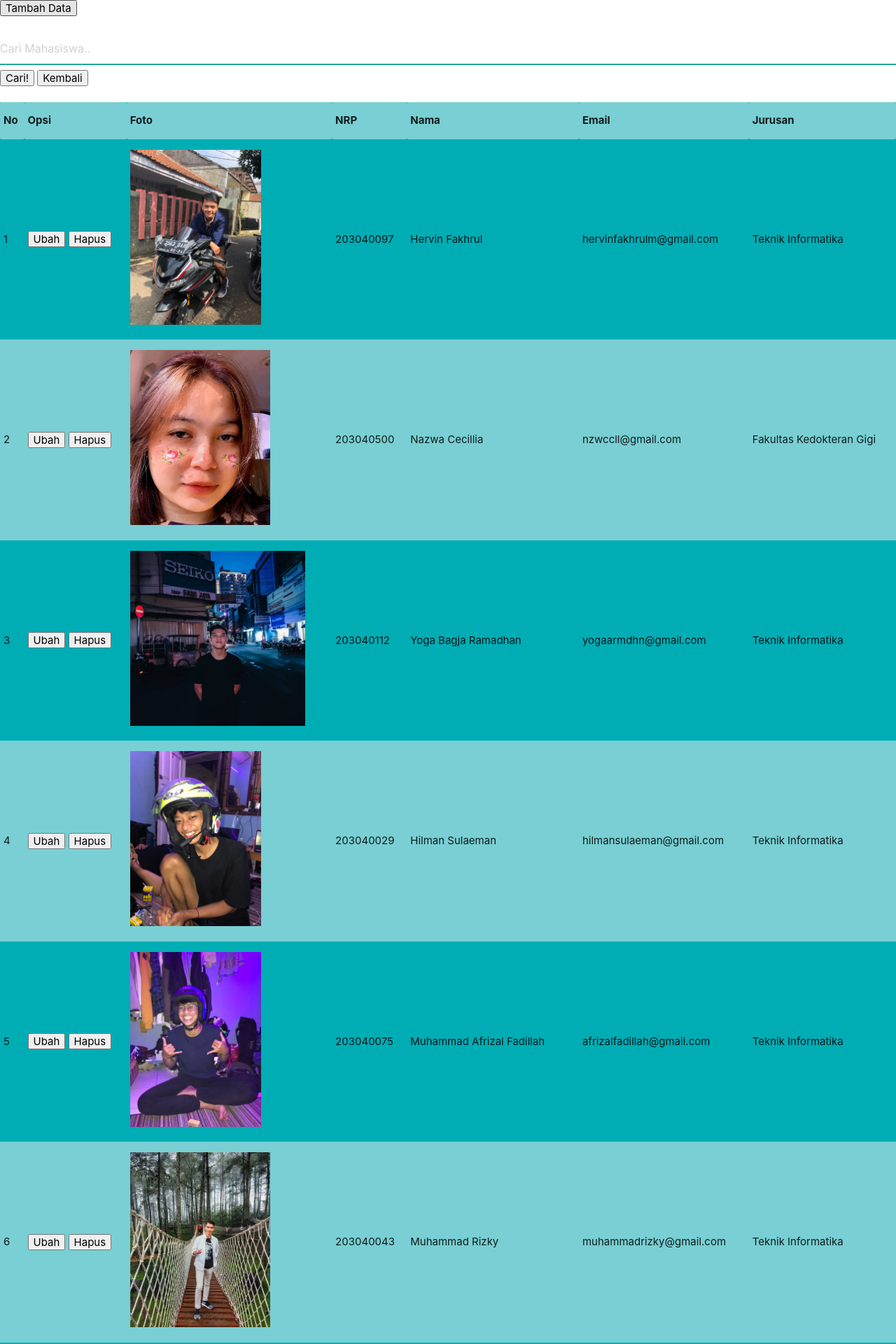
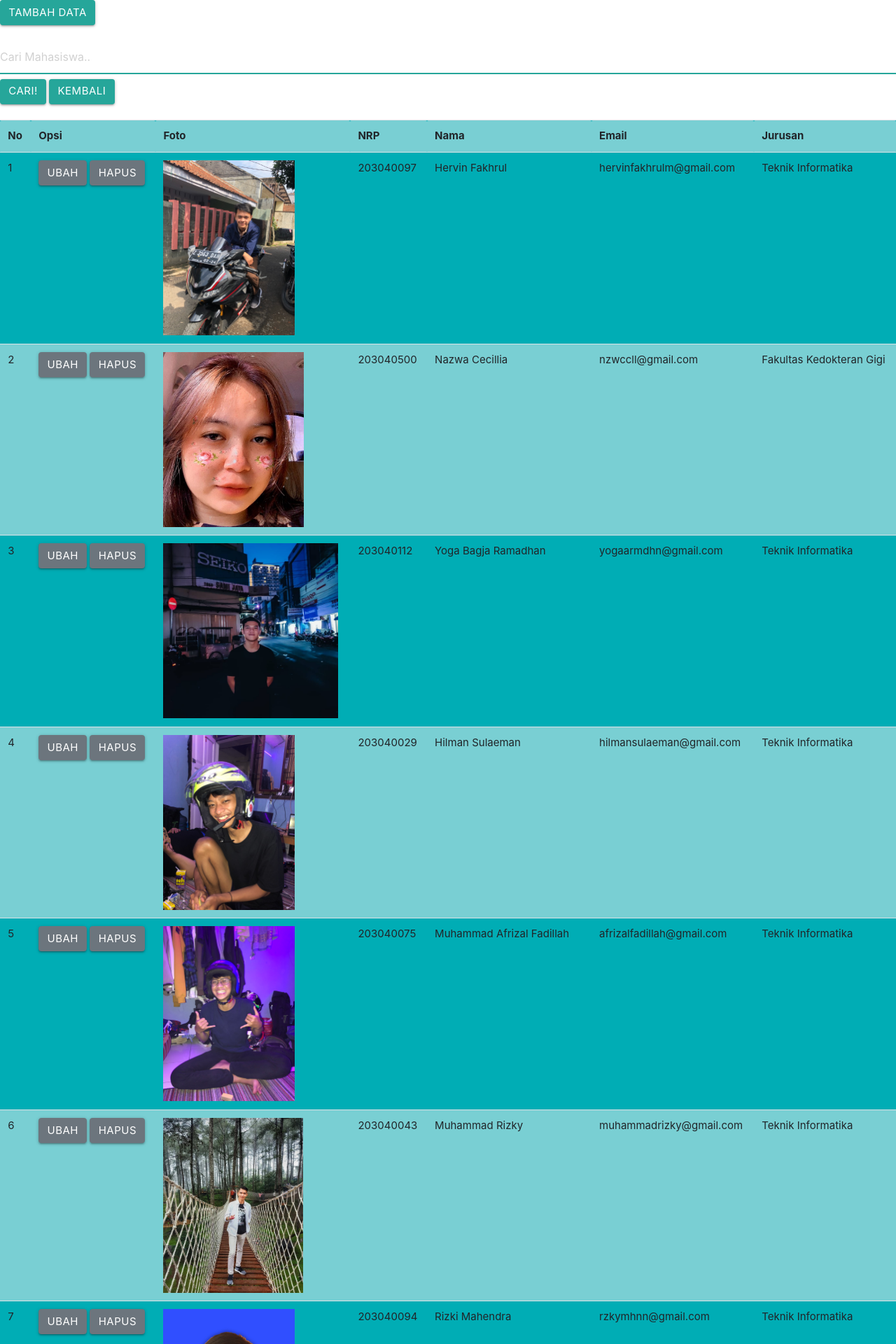
Before and after one commit to afrizalfadillah1808/pw2021_203040075, a PHP site: page /php/admin.php in a window 1280 px wide. Shown: the top 1920 px of the page at 70% size. Run offline with PHP 8.4, Linux system fonts and the light colour scheme; data comes from the database, SQL or seed files in the repository.

Commit message:
menyelesaikan tugas pertemuan 5

```diff
--- a/praktikum/tugas5/latihan5a/php/admin.php
+++ b/praktikum/tugas5/latihan5a/php/admin.php
@@ -2,7 +2,7 @@
     NAMA : Muhammad Afrizal Fadillah
     NPM : 203040075
     Kelas : B
-    MataKuliah : Pemrograman Web
+    MataKuliah : Praktikum Pemrograman Web
     Shift : Jumat, 10.00 WIB
  -->
 
--- a/praktikum/tugas5/tugas/css/style2.css
+++ b/praktikum/tugas5/tugas/css/style2.css
@@ -1,14 +1,3 @@
-table {
-    border: 1px solid #222831;
-}
-
-.table {
-    background-color: #00adb5 ;
-}
-
-.form {
-    background-color: bisque;
-}
 
 td,
 h2 {
--- a/praktikum/tugas5/tugas/php/admin.php
+++ b/praktikum/tugas5/tugas/php/admin.php
@@ -24,21 +24,23 @@
     <title>tugas</title>
     <link rel="stylesheet" href="../css/style2.css">
     <link rel="stylesheet" href="https://cdnjs.cloudflare.com/ajax/libs/materialize/1.0.0/css/materialize.min.css">
+    <link rel="stylesheet" href="https://maxcdn.bootstrapcdn.com/bootstrap/4.0.0/css/bootstrap.min.css" integrity="sha384-Gn5384xqQ1aoWXA+058RXPxPg6fy4IWvTNh0E263XmFcJlSAwiGgFAW/dAiS6JXm" crossorigin="anonymous">
+
 </head>
 <body>
     <div class="add">
-        <a href="tambah.php"><button>Tambah Data</button></a>
+        <a href="tambah.php"><button class="waves-effect waves-light btn">Tambah Data</button></a>
     </div>
     <br>
     <form class="cari" action="" method="GET">
         <input type="text" name="keyword" autofocus placeholder="Cari Mahasiswa.." autocomplete="off">
-        <button type="submit" name="cari">Cari!</button>
-        <button type="submit">
-            <a href="admin.php" style="text-decoration: none; color: black;">Kembali</a>
+        <button type="submit" name="cari" class="waves-effect waves-light btn">Cari!</button>
+        <button type="submit" class="waves-effect waves-light btn">
+            <a href="admin.php" style="text-decoration: none; color: white;">Kembali</a>
         </button>
     </form>
     <br>
-    <table class="table bordered striped" border="1" cellpadding="13" cellspacing="0">
+    <table class="table bordered striped" border="1" cellpadding="13" cellspacing="0" style="background-color: #00adb5;">
         <tr>
             <th>No</th>
             <th>Opsi</th>
@@ -60,8 +62,8 @@
             <tr>
                 <td><?= $i; ?></td>
                 <td>
-                    <a href="ubah.php?id=<?=$mhs['id'] ?>"><button>Ubah</button></a>
-                    <a href="hapus.php?id=<?=$mhs['id'] ?>" onclick="return confirm('Hapus Data??')"><button>Hapus</button></a>
+                    <a href="ubah.php?id=<?=$mhs['id'] ?>"><button class="btn btn-secondary">Ubah</button></a>
+                    <a href="hapus.php?id=<?=$mhs['id'] ?>" onclick="return confirm('Hapus Data??')"><button class="btn btn-secondary">Hapus</button></a>
                 </td>
                 <td><img src="../assets/img/<?= $mhs['img']; ?>" alt=""></td>
                 <td><?= $mhs['nrp']; ?></td>
@@ -73,5 +75,8 @@
         <?php endforeach; ?>
     <?php endif; ?>
     </table>
+    <br>
+    <br>
+    <button class="btn btn-info"><a href="../index.php" style="text-decoration: none; color: white;">Kembali</a></button>
 </body>
 </html>
--- a/praktikum/tugas5/tugas/php/ubah.php
+++ b/praktikum/tugas5/tugas/php/ubah.php
@@ -39,6 +39,7 @@ if (isset($_POST['ubah'])) {
     <meta name="viewport" content="width=device-width, initial-scale=1.0">
     <title>tugas</title>
     <link rel="stylesheet" href="../css/style2.css">
+    <link rel="stylesheet" href="https://maxcdn.bootstrapcdn.com/bootstrap/4.0.0/css/bootstrap.min.css" integrity="sha384-Gn5384xqQ1aoWXA+058RXPxPg6fy4IWvTNh0E263XmFcJlSAwiGgFAW/dAiS6JXm" crossorigin="anonymous">
 </head>
 <body>
     <h3>Form Ubah Data Mahasiswa</h3>
```
Also changed, not shown: praktikum/tugas5/tugas/index.php (+5 -3 lines), praktikum/tugas5/tugas/php/tambah.php (+4 -3 lines).
